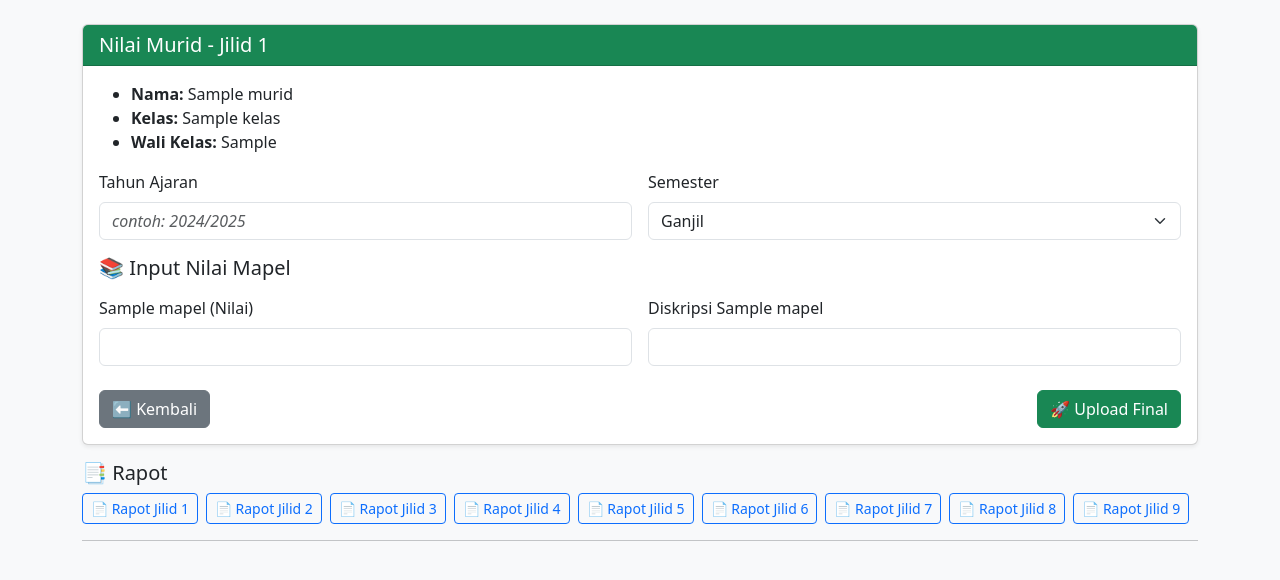
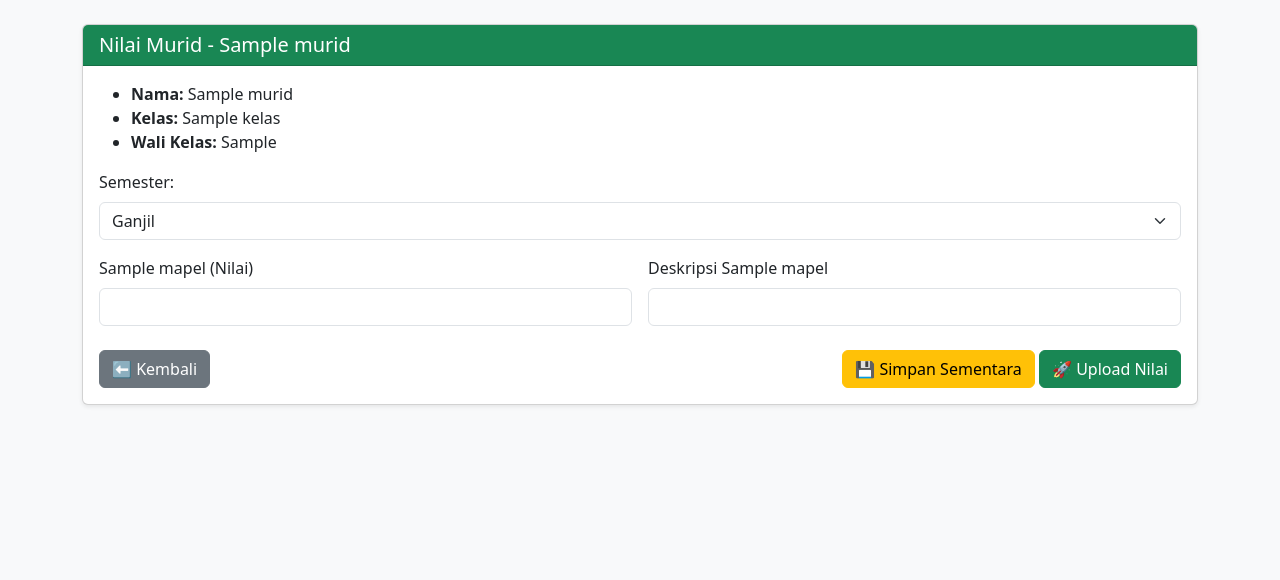
Before and after one commit to ulumuddin87/gitHubRailway, a Flask app: page /nilai/1 in a window 1280 px wide. Shown: the part 56-636 px from the top of the page. Run offline with Flask 3, Linux system fonts and the light colour scheme; a database or web service that is not in the repository returns one stand-in record (values such as "Sample title"); some libraries are stand-ins or nearby versions.

Commit message:
rubah konsep semester

```diff
--- a/templates/nilai_murid.html
+++ b/templates/nilai_murid.html
@@ -1,10 +1,10 @@
 {% extends 'base.html' %}
 {% block title %}Nilai Murid{% endblock %}
+
 {% block content %}
-
 <div class="card shadow-sm">
   <div class="card-header bg-success text-white">
-    <h5 class="mb-0">Nilai Murid - Jilid {{ murid.jilid }}</h5>
+    <h5 class="mb-0">Nilai Murid - {{ murid.nama }}</h5>
   </div>
   <div class="card-body">
     <ul>
@@ -13,30 +13,17 @@
       <li><b>Wali Kelas:</b> {{ murid.wali_kelas }}</li>
     </ul>
 
-<!-- Tahun Ajaran & Semester -->
-  <div class="row g-3 mb-3">
-    <div class="col-md-6">
-      <label for="tahun_ajaran" class="form-label">Tahun Ajaran</label>
-      <input type="text" name="tahun_ajaran" id="tahun_ajaran"
-             placeholder="contoh: 2024/2025" class="form-control" required>
-    </div>
-    <div class="col-md-6">
-      <label for="semester" class="form-label">Semester</label>
-      <select name="semester" id="semester" class="form-select" required>
+    <!-- Pilih Semester -->
+    <div class="mb-3">
+      <label for="semester" class="form-label">Semester:</label>
+      <select name="semester" id="semester" form="formNilai" class="form-select" required>
         <option value="Ganjil">Ganjil</option>
         <option value="Genap">Genap</option>
       </select>
     </div>
-  </div>
 
-
-    <!-- Nilai mapel -->
-    <div class="d-flex justify-content-between align-items-center mb-3">
-      <h5 class="mb-0">📚 Input Nilai Mapel</h5>
-     </div>
-
-    <!-- Form input nilai baru -->
-    <form method="POST" onsubmit="return confirmSubmit(event)">
+    <!-- Form input nilai -->
+    <form method="POST" id="formNilai" onsubmit="return confirmSubmit(event)">
       <div class="row g-3">
         {% for m in mapel_list %}
         <div class="col-md-6">
@@ -44,7 +31,7 @@
           <input type="number" name="mapel_{{ m.id }}" class="form-control" required>
         </div>
         <div class="col-md-6">
-          <label class="form-label">Diskripsi {{ m.nama }}</label>
+          <label class="form-label">Deskripsi {{ m.nama }}</label>
           <input type="text" name="diskripsi_{{ m.id }}" class="form-control" required>
         </div>
         {% endfor %}
@@ -53,8 +40,11 @@
       <div class="d-flex justify-content-between mt-4">
         <a href="{{ url_for('data_murid') }}" class="btn btn-secondary">⬅ Kembali</a>
         <div>
+          <button type="submit" name="action" value="simpan" class="btn btn-warning">
+            💾 Simpan Sementara
+          </button>
           <button type="submit" name="action" value="upload" class="btn btn-success">
-            🚀 Upload Final
+            🚀 Upload Nilai
           </button>
         </div>
       </div>
@@ -62,57 +52,13 @@
   </div>
 </div>
 
-<!-- Modal Tambah Mapel (diluar form utama supaya tidak nested) -->
-<div class="modal fade" id="modalMapel" tabindex="-1" aria-labelledby="modalMapelLabel" aria-hidden="true">
-  <div class="modal-dialog">
-    <div class="modal-content">
-      <form method="POST" action="{{ url_for('tambah_mapel') }}">
-        <div class="modal-header">
-          <h5 class="modal-title" id="modalMapelLabel">Tambah Mata Pelajaran</h5>
-          <button type="button" class="btn-close" data-bs-dismiss="modal" aria-label="Close"></button>
-        </div>
-        <div class="modal-body">
-          <div class="mb-3">
-            <label class="form-label">Nama Mapel</label>
-            <input type="text" name="nama" class="form-control" required>
-          </div>
-          <div class="mb-3">
-            <label class="form-label">Deskripsi Mapel</label>
-            <textarea name="deskripsi" class="form-control" rows="3" required></textarea>
-          </div>
-        </div>
-        <div class="modal-footer">
-          <button type="button" class="btn btn-secondary" data-bs-dismiss="modal">Batal</button>
-          <button type="submit" class="btn btn-success">💾 Simpan Mapel</button>
-        </div>
-      </form>
-    </div>
-  </div>
-</div>
-
-<!-- Tombol Rapot -->
-<div class="mt-3">
-  <h5>📑 Rapot</h5>
-  <div class="d-flex flex-wrap gap-2">
-    {% for jilid in range(1, murid.jilid+1) %}
-      <a href="{{ url_for('rapot', murid_id=murid.id, jilid=jilid) }}"
-         class="btn btn-outline-primary btn-sm">
-        📄 Rapot Jilid {{ jilid }}
-      </a>
-    {% endfor %}
-  </div>
-</div>
-<hr>
-
-
 <script>
 function confirmSubmit(event) {
   const action = event.submitter.value;
   if (action === "upload") {
-    return confirm("⚠️ Apakah semua nilai & diskripsi sudah benar untuk diupload?");
+    return confirm("⚠️ Apakah semua nilai & deskripsi sudah benar sebelum diupload?");
   }
   return true;
 }
 </script>
-
 {% endblock %}
```
Also changed, not shown: templates/riwayat_murid.html (+31 -19 lines).
